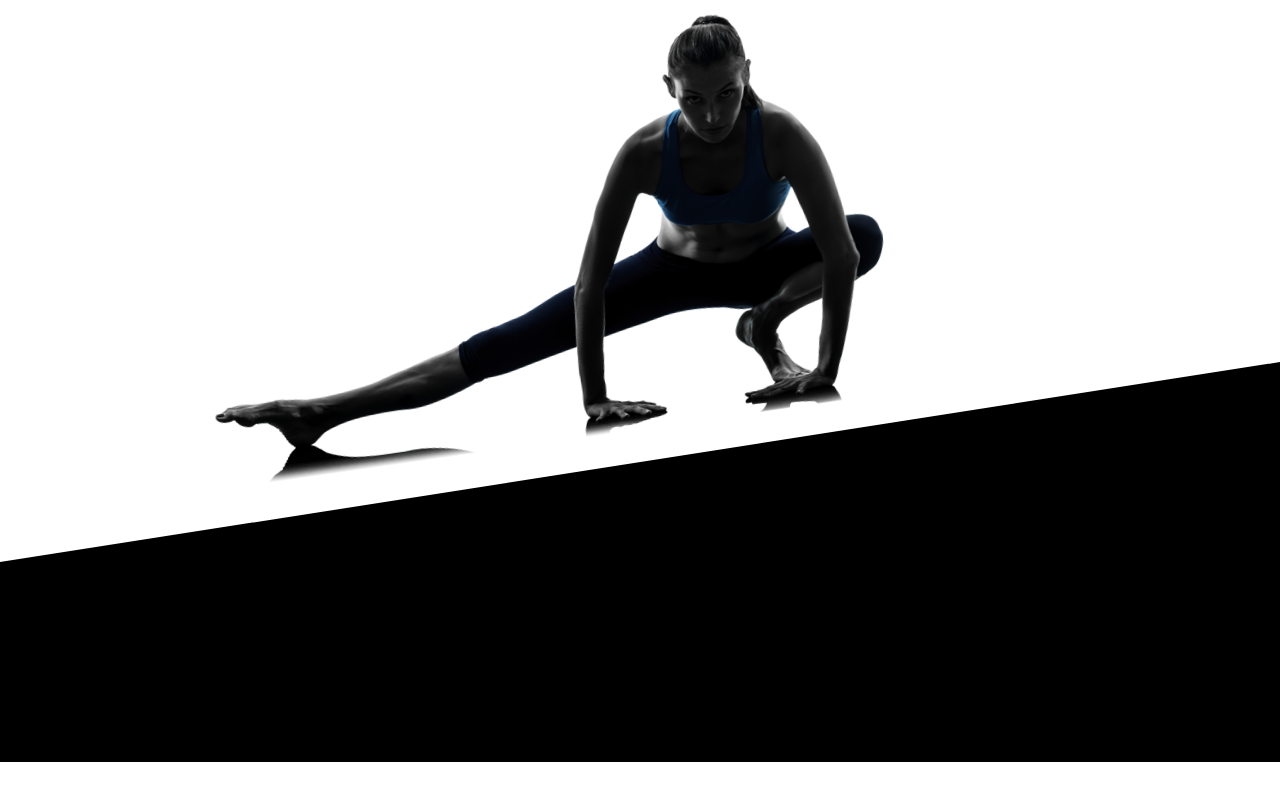
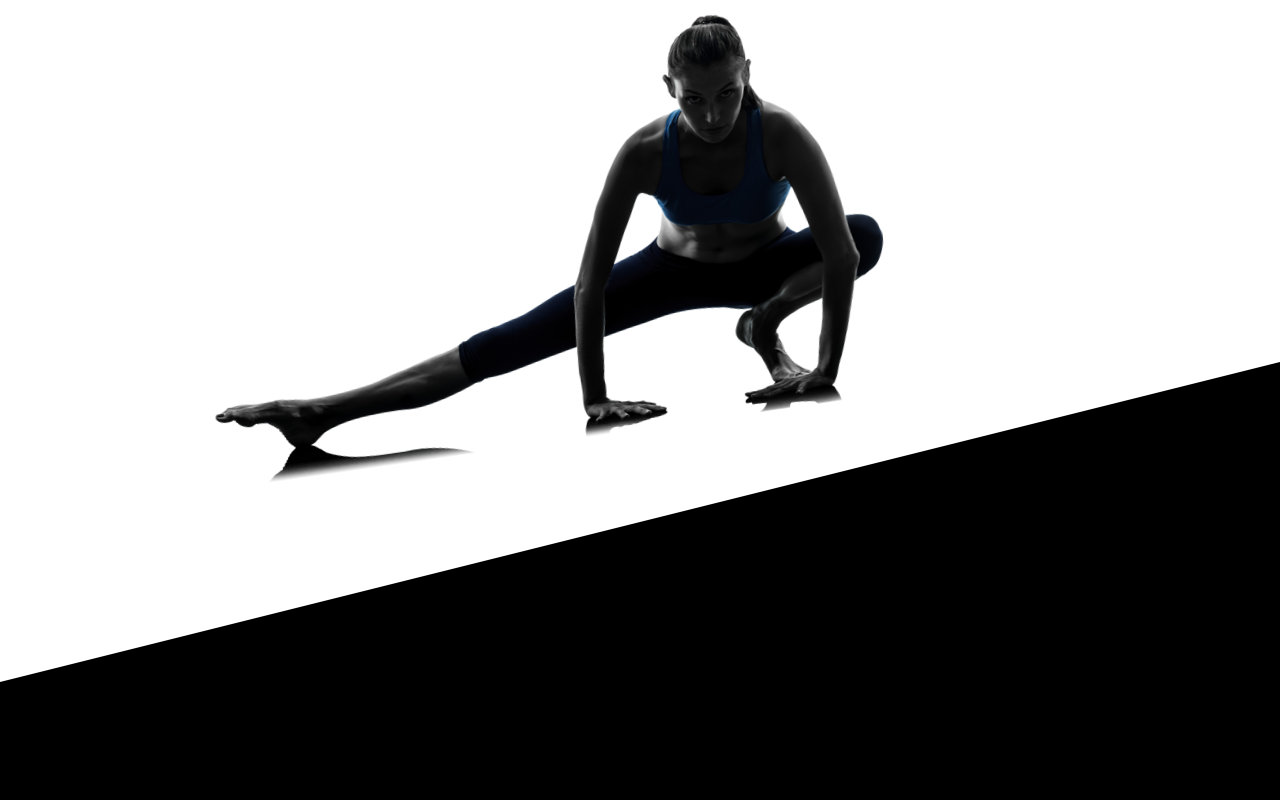
Before and after one commit to Areeb0206/fitness-freak, a React (Create React App) app: page / in a window 1280 px wide. Shown: the part 2411-3211 px from the top of the page. Built offline with nearby package versions, Linux system fonts and the light colour scheme.

Commit message:
first commit

```diff
--- a/src/spa/Home/Section2/Section2.scss
+++ b/src/spa/Home/Section2/Section2.scss
@@ -1,12 +1,12 @@
-.section2{
-	width: 90%;
+.section2{background-color: white;
+	width: 100%;
 	margin: auto;position:relative;
 	display: flex;justify-content: center;align-items: center;height: auto;
 
 
     & .in-sec2{
-	width: 100%;
-	height: auto;position: absolute;top: -100px;display: flex;flex-direction: column;grid-gap: 40px;
+	width: 90%;
+margin: auto;	height: auto;position: absolute;top: -100px;display: flex;flex-direction: column;grid-gap: 40px;
 
 
 		  & .box1{
@@ -143,13 +143,13 @@
 
 
  	.section2{
-	width: 90%;
+	width: 100%;
 	margin: auto;position:relative;
 	display: flex;justify-content: center;align-items: center;height: auto;
 
 
     & .in-sec2{
-	width: 100%;
+	width: 90%;margin: auto;
 	height: auto;position: absolute;top: -100px;display: flex;flex-direction: column;grid-gap: 40px;
 
 
--- a/src/spa/Home/Section3/Section3.scss
+++ b/src/spa/Home/Section3/Section3.scss
@@ -1,7 +1,9 @@
 .section3{
 	width: 100%;
-	height: 50vh;position: relative;top: -57px;
+	height: 80vh;position: relative;top: -57px;
 	background-color: black;clip-path: polygon(0 50%, 100% 0, 100% 100%, 0% 100%);
+margin-bottom: -57px;
+
 }
 
 @media(max-width: 425px){
@@ -9,6 +11,7 @@
 	width: 100%;
 	height: 50vh;position: relative;top: -65px;
 	background-color: black;clip-path: polygon(0 27%, 100% 0, 100% 100%, 0% 100%);
+	margin-bottom: -65px;
 }
 
 }
```
